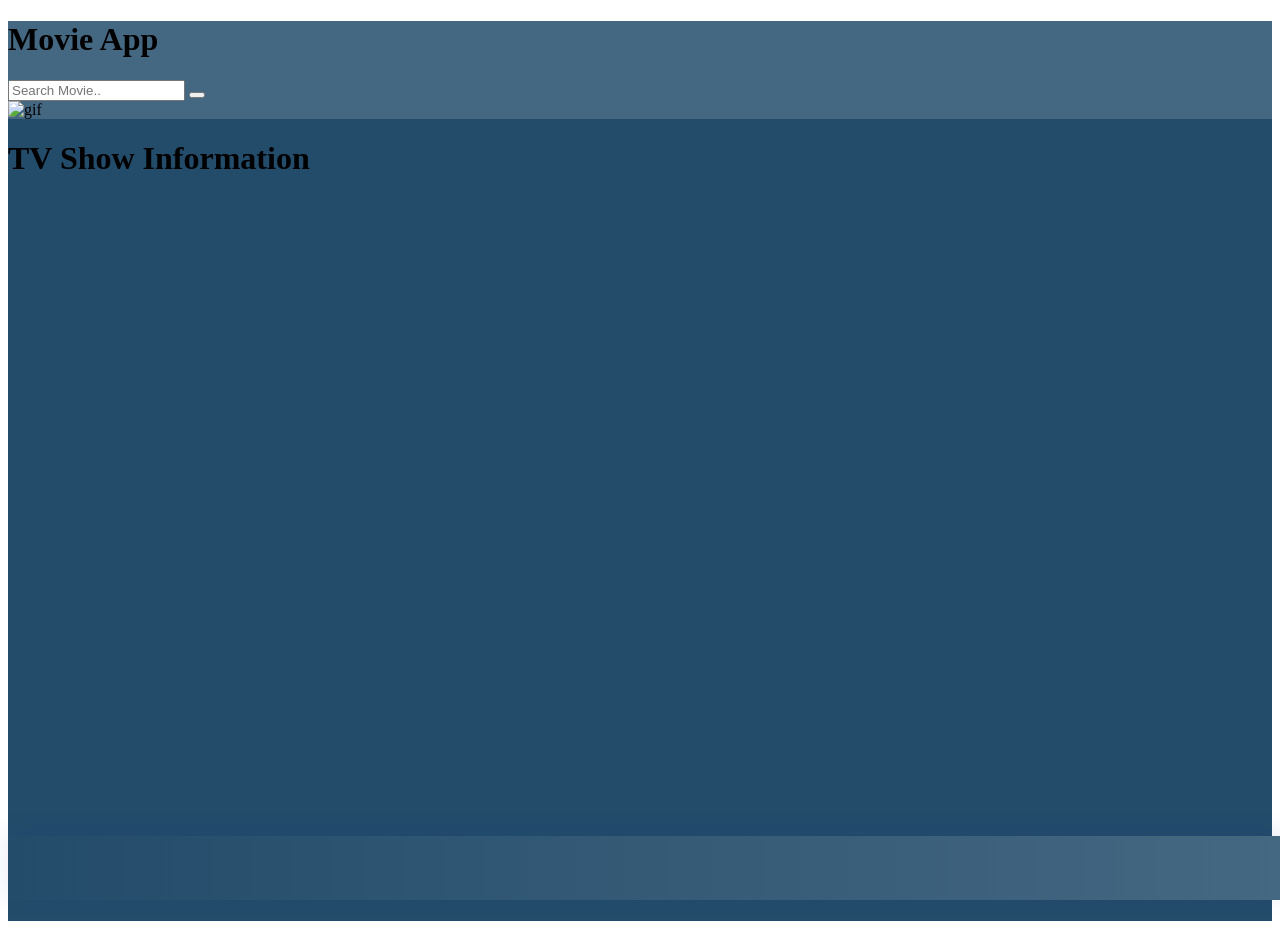
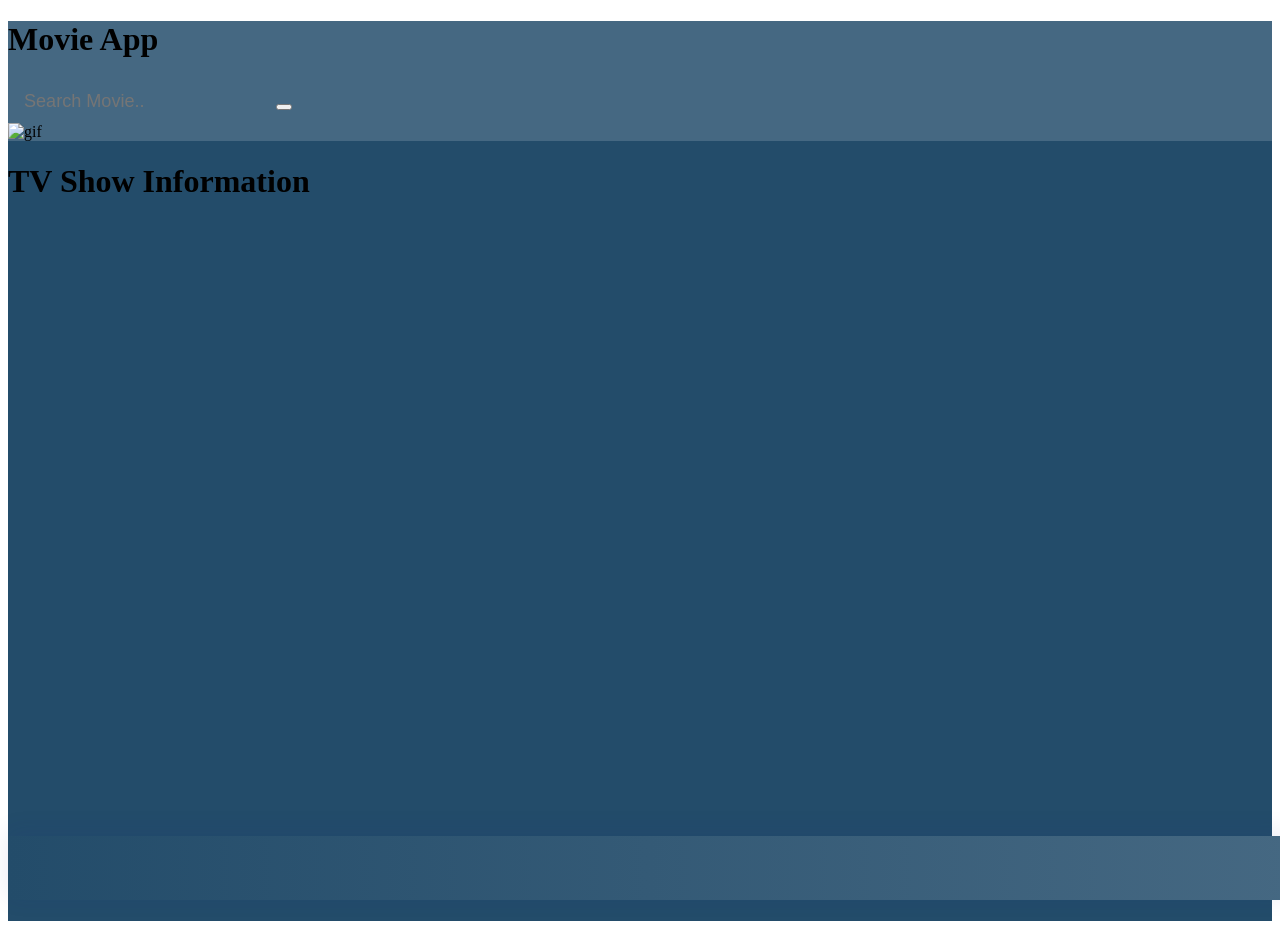

code clean up. improved search bar style

--- a/css/style.css
+++ b/css/style.css
@@ -1,3 +1,67 @@
+    /* Enhanced Search Bar Styles */
+    .search-bar-group {
+      display: flex;
+      align-items: stretch;
+      border-radius: 2.2rem;
+      box-shadow: 0 2px 12px 0 rgba(33,150,243,0.10);
+      background: linear-gradient(90deg, #e3f2fd 0%, #fff 100%);
+      padding: 0.18rem 0.18rem 0.18rem 0.7rem;
+      margin-bottom: 1.2rem;
+      border: 1.5px solid #90caf9;
+      transition: box-shadow 0.2s, border 0.2s;
+    }
+    .search-bar-group:focus-within {
+      box-shadow: 0 4px 24px 0 rgba(33,150,243,0.18);
+      border: 1.5px solid #2196f3;
+    }
+    .search-input {
+      border: none !important;
+      outline: none !important;
+      background: transparent !important;
+      font-size: 1.13rem;
+      padding: 0.7rem 1rem;
+      border-radius: 2rem 0 0 2rem;
+      color: #234C6A;
+      font-family: 'Poppins', Arial, sans-serif;
+      box-shadow: none !important;
+      flex: 1 1 auto;
+      min-width: 0;
+    }
+    .search-input:focus {
+      background: #e3f2fd !important;
+      color: #1565c0;
+    }
+    .search-btn {
+      border: none;
+      background: linear-gradient(90deg, #2196f3 0%, #8e24aa 100%);
+      color: #fff;
+      font-size: 1.25rem;
+      padding: 0 1.3rem;
+      border-radius: 0 2rem 2rem 0;
+      font-weight: 600;
+      box-shadow: 0 2px 8px 0 rgba(33,150,243,0.10);
+      transition: background 0.2s, color 0.2s, box-shadow 0.2s;
+      display: flex;
+      align-items: center;
+      justify-content: center;
+    }
+    .search-btn:hover, .search-btn:focus {
+      background: linear-gradient(90deg, #8e24aa 0%, #2196f3 100%);
+      color: #ffe082;
+      box-shadow: 0 4px 16px 0 rgba(33,150,243,0.13);
+    }
+    .search-btn i {
+      pointer-events: none;
+    }
+    .search-warning-banner {
+      grid-column: 1 / -1;
+      justify-self: center;
+      align-self: start;
+      margin-top: 2.5rem;
+      margin-bottom: 2.5rem;
+      max-width: 28rem;
+      width: 100%;
+    }
     /* Modern Upcoming Movie Countdown Card */
     .modern-countdown-card {
       max-width: 26.1rem;
@@ -289,10 +353,29 @@
     }
 
 
+
 .display-data {
-  display: flex;
-  justify-content: space-around;
-  flex-wrap: wrap;
+  display: grid;
+  grid-template-columns: repeat(4, 1fr);
+  gap: 2rem 1.2rem;
+  justify-items: center;
+  align-items: stretch;
+}
+
+@media (max-width: 1200px) {
+  .display-data {
+    grid-template-columns: repeat(3, 1fr);
+  }
+}
+@media (max-width: 900px) {
+  .display-data {
+    grid-template-columns: repeat(2, 1fr);
+  }
+}
+@media (max-width: 600px) {
+  .display-data {
+    grid-template-columns: 1fr;
+  }
 }
 
 
@@ -662,7 +745,8 @@
 }
 .moviematrix-title {
   display: flex;
-  gap: 0.04em;
+  align-items: center;
+  gap: 0.1rem;
 }
 .mm-letter {
   display: inline-block;
